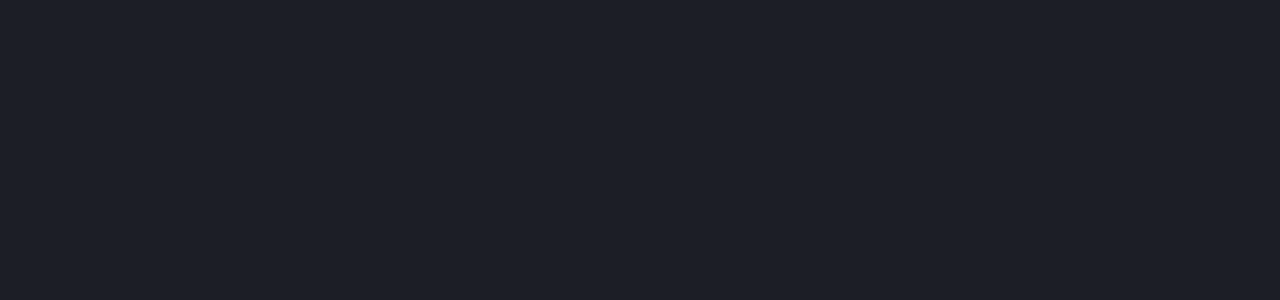
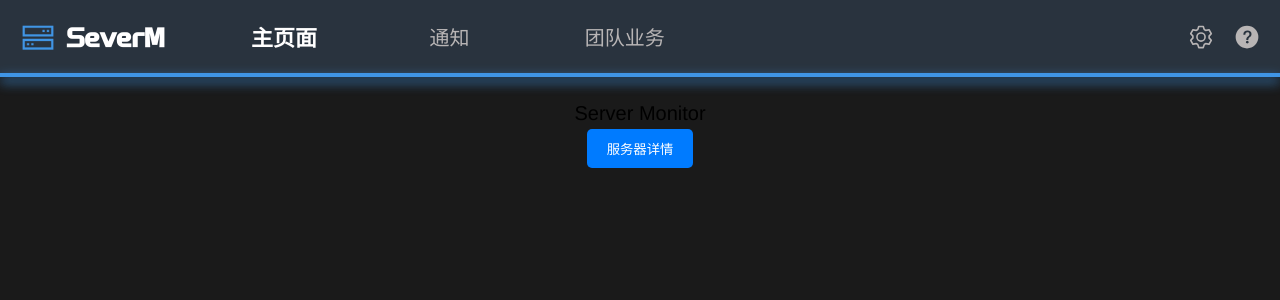
Before and after one commit to chenzanhong/WebApp, a Vue app in the folder vue-project/: page /headbar in a window 1280 px wide. Before the commit this address had no page. Shown: the top 300 px of the page. Built offline with nearby package versions, Linux system fonts and the light colour scheme.

Commit message:
临时保存当前工作进度

```diff
--- a/vue-project/package.json
+++ b/vue-project/package.json
@@ -18,7 +18,7 @@
   },
   "devDependencies": {
     "@vitejs/plugin-vue": "^5.2.1",
-    "vite": "^6.1.0",
+    "vite": "^6.3.2",
     "vite-plugin-vue-devtools": "^7.7.2"
   }
 }
--- a/vue-project/src/router/index.js
+++ b/vue-project/src/router/index.js
@@ -10,8 +10,7 @@
 import Notice from "@/views/Notice.vue";
 import Help from "@/views/Help.vue";
 import TeamBusiness from "@/views/TeamBusiness.vue";
-
-//import Profile from "@/views/Profile.vue";
+import Headbar from "@/views/headbar.vue";
 
 const routes = [
   // 欢迎页（设为默认路由）
@@ -49,21 +48,31 @@
     component: CompanyAdmin,
   },
 
+  // layout
+  {
+    path: "/headbar",
+    component: Headbar,
+    redirect: { path: "/headbar/home" },
+    children: [
+      // 默认路由
+      {
+      path: "",
+      component: Home // 直接渲染Home组件
+      },
       // 主界面
       {
-    path: "/home",
+        path: "home",
         name: "Home",
         component: Home,
       },
       {
-    path: "/display/server",
+        path: "display/server",
         name: "Server",
         component: () => import('@/views/ServerDisplay/index.vue'),
       },
-
       // 服务器详情页（动态路由）
       {
-    path: "/monitor/:host_name",
+        path: "monitor/:host_name",
         name: "MonitorDetail",
         component: ServerDetail,
         props: true,
@@ -77,31 +86,30 @@
         ]
       },
       {
-    path: "/display/teambusiness",
+        path: "display/teambusiness",
         name: "TeamBusiness",
         component: TeamBusiness,
       },
-
       // 设置界面
       {
-    path: "/setting",
+        path: "setting",
         name: "Setting",
         component: Setting,
       },
-
       // 通知界面
       {
-    path: "/notice",
+        path: "notice",
         name: "Notice",
         component: Notice,
       },
-
       // 帮助界面
       {
-    path: "/help",
+        path: "help",
         name: "Help",
         component: Help,
       },
+    ]
+  }
 ];
 
 const router = createRouter({
--- a/vue-project/src/views/Login.vue
+++ b/vue-project/src/views/Login.vue
@@ -300,7 +300,7 @@
           localStorage.setItem('token', token);//token存到本地
           ElMessage.success(data.message);
           const router = useRouter();
-          this.$router.push('/home');
+          this.$router.push('/headbar');//暂时改为直接到headbar
         } else {
           ElMessage.error(data.message);
           this.email = '';
--- a/vue-project/src/views/Setting.vue
+++ b/vue-project/src/views/Setting.vue
@@ -1,5 +1,5 @@
 <template>
-  <div>
+  <div class="setting-page">
     <h1 style="color: white;">设置页</h1>
   </div>
 </template>
--- /dev/null
+++ b/vue-project/src/views/headbar.vue
@@ -0,0 +1,216 @@
+<template>
+    <div class="headbar-container">
+        <div class="top-bar">
+            <div class="logo">
+                <img src="@/assets/display/icons/stLine-server-l.png" width="36" style="vertical-align: middle;" alt=""
+                    srcset="">
+                <p>SeverM</p>
+            </div>
+
+            <div class="nav-buttons">
+                <button :class="{ active: activeButton === 'home' }" @click="navigateTo('home')">
+                    主页面
+                </button>
+                <button :class="{ active: activeButton === 'notice' }" @click="navigateTo('notice')">
+                    通知
+                </button>
+                <button :class="{ active: activeButton === 'teambusiness' }" @click="navigateTo('teambusiness')">
+                    团队业务
+                </button>
+            </div>
+
+            <div class="right-icons">
+                <el-icon :class="{ active: activeButton === 'setting' }" @click="navigateTo('setting')">
+                    <Setting />
+                </el-icon>
+                <el-icon :class="{ active: activeButton === 'help' }" @click="navigateTo('help')">
+                    <QuestionFilled />
+                </el-icon>
+            </div>
+        </div>
+
+        <div class="content-area">
+            <router-view></router-view>
+        </div>
+    </div>
+</template>
+
+<script setup>
+    import {
+        ref,
+        watch
+    } from 'vue'
+    import {
+        useRouter,
+        useRoute
+    } from 'vue-router'
+    import {
+        Setting,
+        QuestionFilled
+    } from '@element-plus/icons-vue'
+
+    const router = useRouter()
+    const route = useRoute()
+    const activeButton = ref('home')
+
+    // 根据当前路由更新激活状态
+    const updateActiveState = () => {
+        const path = route.path
+        if (path.includes('home')) activeButton.value = 'home'
+        else if (path.includes('notice')) activeButton.value = 'notice'
+        else if (path.includes('teambusiness')) activeButton.value = 'teambusiness'
+        else if (path.includes('setting')) activeButton.value = 'setting'
+        else if (path.includes('help')) activeButton.value = 'help'
+    }
+
+    // 监听路由变化
+    watch(() => route.path, updateActiveState)
+
+    // 初始化状态
+    updateActiveState()
+
+    // 导航方法
+    const navigateTo = (target) => {
+        switch (target) {
+            case 'home':
+                router.push('/headbar/home')
+                break
+            case 'notice':
+                router.push('/headbar/notice')
+                break
+            case 'teambusiness':
+                router.push('/headbar/display/teambusiness')
+                break
+            case 'setting':
+                router.push('/headbar/setting')
+                break
+            case 'help':
+                router.push('/headbar/help')
+                break
+        }
+    }
+</script>
+
+
+<style scoped>
+    @font-face {
+        font-family: 'PangMenZhengDao';
+        src: url('@/assets/PangMenZhengDaoBiaoTiTiMianFeiBan-2.ttf');
+        font-weight: normal;
+        font-style: normal;
+    }
+
+    @font-face {
+        font-family: 'Ubuntu';
+        src: url('@/assets/._Ubuntu-M.ttf');
+        font-weight: normal;
+        font-style: normal;
+    }
+
+    .headbar-container {
+        background-color: #1a1a1a;
+        height: 100vh;
+        display: flex;
+        flex-direction: column;
+    }
+
+    .top-bar {
+        display: flex;
+        align-items: center;
+        padding: 0 20px;
+        height: 77px;
+        background-color: #29333E;
+        border-bottom: 4px solid #4095E5;
+        backdrop-filter: blur(8px);
+        position: relative;
+    }
+
+    .top-bar::after {
+        content: '';
+        position: absolute;
+        bottom: -10px;
+        left: 0;
+        right: 0;
+        height: 6px;
+        background: #4095E5;
+        filter: blur(6px);
+        z-index: -1;
+        opacity: 0.7;
+    }
+
+    .logo {
+        font-size: 1.2rem;
+        color: white;
+        margin-right: 7vw;
+        text-align: start;
+        font-family: "Poppins", serif;
+        display: flex;
+        flex-direction: row;
+        align-items: center;
+        font-size: 28px;
+        justify-content: start;
+        font-family: 'PangMenZhengDao', sans-serif;
+    }
+
+    .logo p {
+        margin-left: 10px;
+        margin-top: 0.2rem;
+        font-weight: bold;
+    }
+
+    .nav-buttons {
+        display: flex;
+        gap: 9vw;
+        flex-grow: 1;
+    }
+
+    .nav-buttons button {
+        background: transparent;
+        border: none;
+        color: #B8B5B5;
+        font-size: 20px;
+        cursor: pointer;
+        padding: 5px 0;
+        position: relative;
+    }
+
+    .nav-buttons button:hover {
+        color: white;
+    }
+
+    .nav-buttons button.active {
+        font-weight: bold;
+        color: white;
+        transform: scale(1.1);
+    }
+
+    .right-icons {
+        margin-left: auto;
+        display: flex;
+        gap: 20px;
+    }
+
+    .right-icons .el-icon {
+        color: #B8B5B5;
+        font-size: 26px;
+        cursor: pointer;
+        transition: all 0.3s ease;
+    }
+
+    .right-icons .el-icon:hover {
+        color: #ffffff;
+        transform: scale(1.1);
+    }
+
+    .right-icons .el-icon.active {
+        color:  #4095E5;
+        transform: scale(1.1);
+    }
+
+    /* 内容区 */
+    .content-area {
+        flex: 1;
+        overflow: auto;
+        padding: 20px;
+    }
+</style>
```
Also changed, not shown: 2 other files (tests, documents, lock files or other folders). Lines whose indentation alone changed are shown as unchanged.
